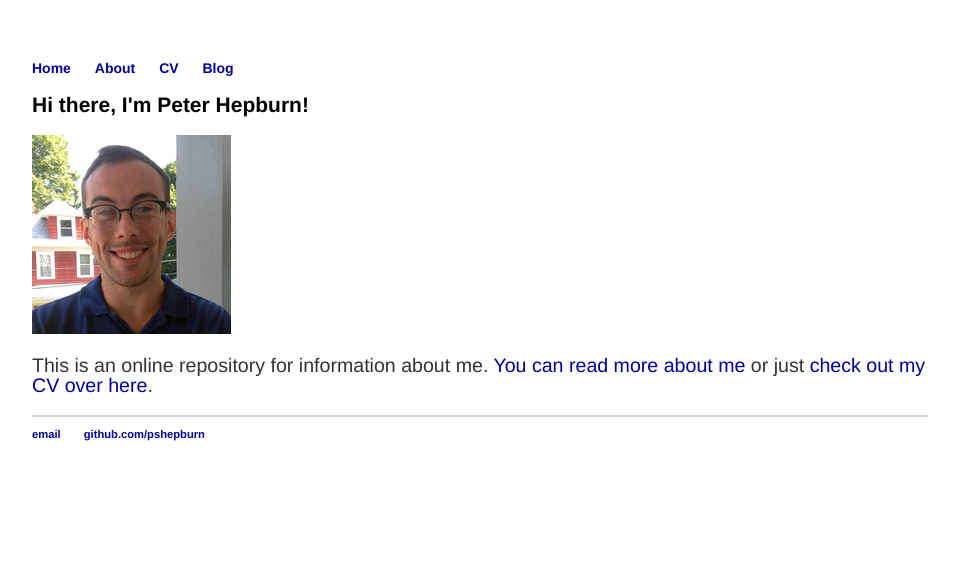
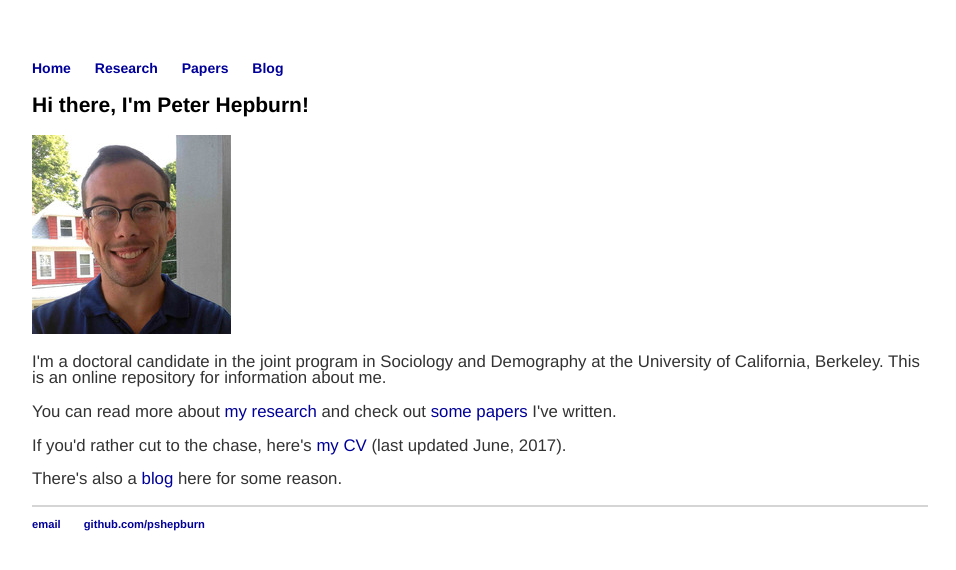
Before and after one commit to pshepburn/pshepburn.github.io, a Jekyll site: the page built from index.html, in a window 1280 px wide. Shown: the top 570 px of the page, without its empty margins (160-1116 px from the left). Built offline with Jekyll 4.4.1, drawn with Linux system fonts in a browser that asks for light colours.

Commit message:
big changes

```diff
--- a/_layouts/default.html
+++ b/_layouts/default.html
@@ -9,8 +9,8 @@
 			<nav>
 	    		<ul>
 	        		<li><a href="/">Home</a></li>
-		        	<li><a href="/about">About</a></li>
-	        		<li><a href="/cv">CV</a></li>
+		        	<li><a href="/research">Research</a></li>
+	        		<li><a href="/papers">Papers</a></li>
 	        		<li><a href="/blog">Blog</a></li>
 	    		</ul>
 			</nav>
--- a/css/main.css
+++ b/css/main.css
@@ -25,7 +25,7 @@ h1 {
     font-family:'Helvetica', 'Arial', 'Sans-Serif';
 }
 p {
-    font-size: 1.4em;
+    font-size: 1.2em;
     line-height: 1em;
     color: #333;
 }
--- a/index.html
+++ b/index.html
@@ -5,5 +5,8 @@ title: Peter Hepburn, future PhD
 <div class="blurb">
 	<h2>Hi there, I'm Peter Hepburn!</h2>
 	<span id="about-portrait"><img src="https://pshepburn.github.io/images/hepburn.jpg" alt="Hepburn headshot" /></span>
-	<p>This is an online repository for information about me. <a href="/about">You can read more about me</a> or just <a href="/cv">check out my CV over here</a>.</p>
+	<p>I'm a doctoral candidate in the joint program in Sociology and Demography at the University of California, Berkeley. This is an online repository for information about me.</p>
+	<p>You can read more about <a href="/research">my research</a> and check out <a href="/papers">some papers</a> I've written.</p>
+	<p>If you'd rather cut to the chase, here's <a href="/hepburn_cv.pdf">my CV</a> (last updated June, 2017).
+	<p>There's also a <a href="/blog">blog</a> here for some reason.</p>
 </div><!-- /.blurb -->
--- a/about.html
+++ b/research.html
@@ -1,9 +1,8 @@
 ---
 layout: default
-title: About Me
+title: My Research
 ---
 <div class="blurb">
-	<p>My name is Peter. I'm a doctoral candidate in the joint program in Sociology and Demography at the University of California, Berkeley.</p>
 	<p>My research focuses on stratification processes related to work and childcare. In my dissertation project, I explore ways that employment practices and public policies limit support available to children and low-income families. I focus on working parents with nonstandard or unstable schedules; children who receive less developmentally supportive or more disruptive care because of the shifts that their parents work; and the relatives who step in to care for these kids when other providers aren’t available. I use new methods and novel data to more effectively measure and analyze the difficulties that these families face in the U.S. today.</p>
 	<p>In addition to my dissertation, I have a number of collaborative projects on the go.</p>
 	<p>* <a href="http://www.paulchung.org/">Paul Chung</a> and I are working on a project estimating racial differences in the effect of mass incarceration on the availability of kin support.</p>
```
Also changed, not shown: cv.html (deleted, +0 -8 lines), papers.html (added, +8 -0 lines), images/demog.jpg (added).
